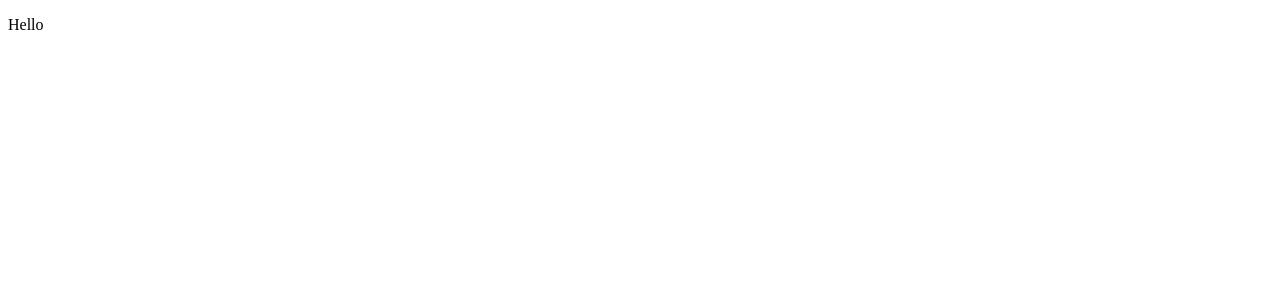
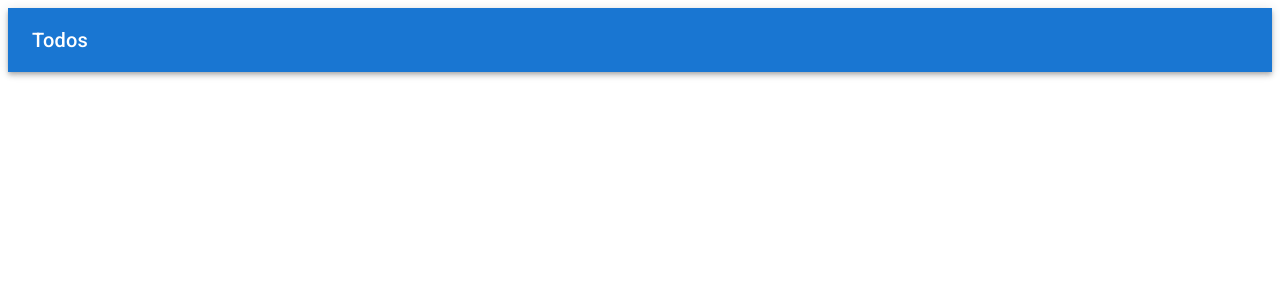
Before and after one commit to JGabrielGruber/ToDoDjangoReact, a React (Create React App) app in the folder app/: page / in a window 1280 px wide. Shown: the top 300 px of the page. Built offline with nearby package versions, Linux system fonts and the light colour scheme.

Commit message:
Created App TodosView;

```diff
--- a/app/src/App.tsx
+++ b/app/src/App.tsx
@@ -1,8 +1,10 @@
 import React from 'react';
+
+import TodosView from './views/todos.view';
 
 function App() {
   return (
-    <p>Hello</p>
+    <TodosView />
   );
 }
 
--- /dev/null
+++ b/app/src/views/todos.view.tsx
@@ -0,0 +1,60 @@
+import React from 'react';
+import {
+  AppBar, Container, List, ListItem, ListItemButton, ListItemText, Toolbar, Typography,
+} from '@mui/material';
+import { Todo } from '../models/todo.model';
+
+type TodosViewProps = {
+  todos?: Array<Todo>;
+  loading?: boolean;
+  error?: boolean;
+}
+
+function TodosView(props: TodosViewProps) {
+  const { todos, loading, error } = props;
+  const renderTodos = () => {
+    if (error) {
+      return (
+        <p>error</p>
+      );
+    } if (loading) {
+      return (
+        <p>loading</p>
+      );
+    }
+    return (
+      <List>
+        {todos?.map((todo) => (
+          <ListItem key={todo.id}>
+            <ListItemButton>
+              <ListItemText primary={todo.title} />
+            </ListItemButton>
+          </ListItem>
+        ))}
+      </List>
+    );
+  };
+
+  return (
+    <>
+      <AppBar position="static">
+        <Toolbar>
+          <Typography variant="h6">
+            Todos
+          </Typography>
+        </Toolbar>
+      </AppBar>
+      <Container>
+        {renderTodos()}
+      </Container>
+    </>
+  );
+}
+
+TodosView.defaultProps = {
+  todos: [],
+  loading: false,
+  error: false,
+};
+
+export default TodosView;
```
Also changed, not shown: 1 other file (tests, documents, lock files or other folders).
